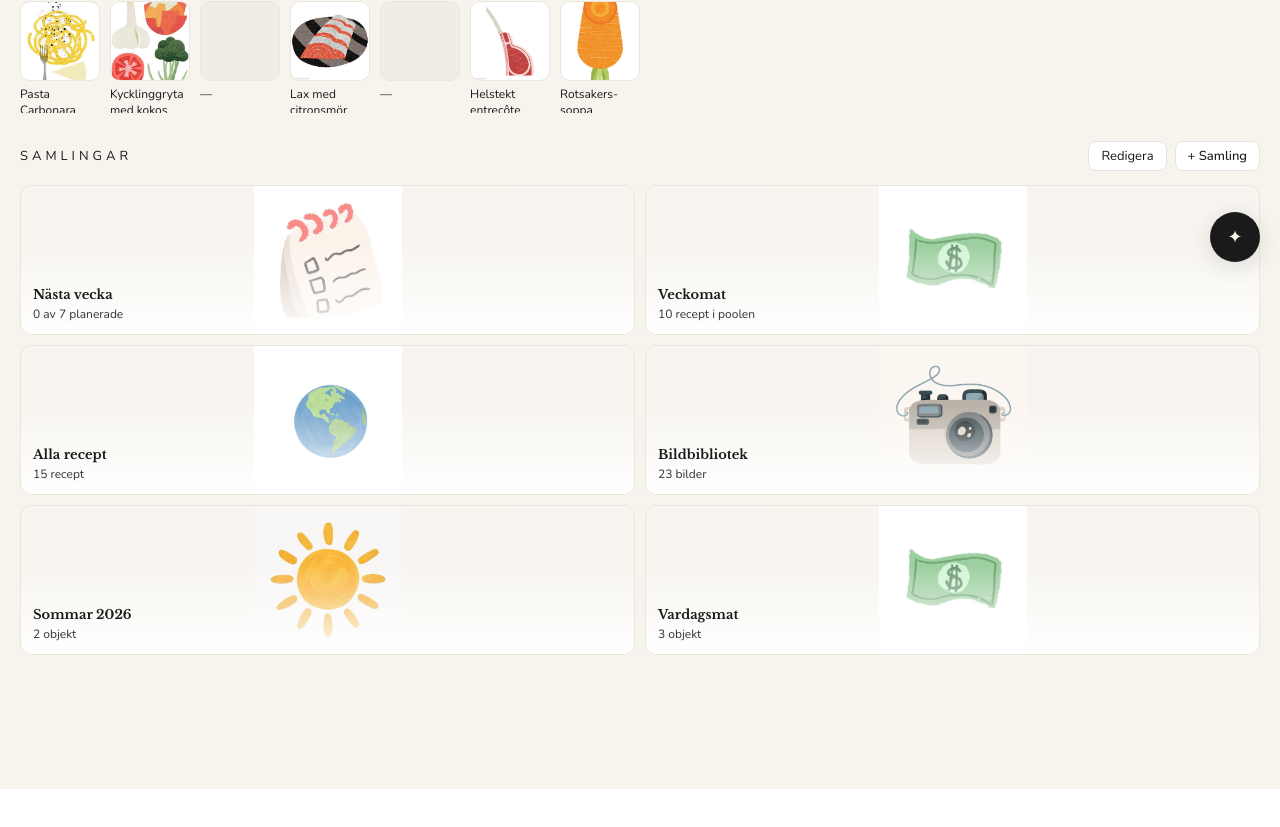
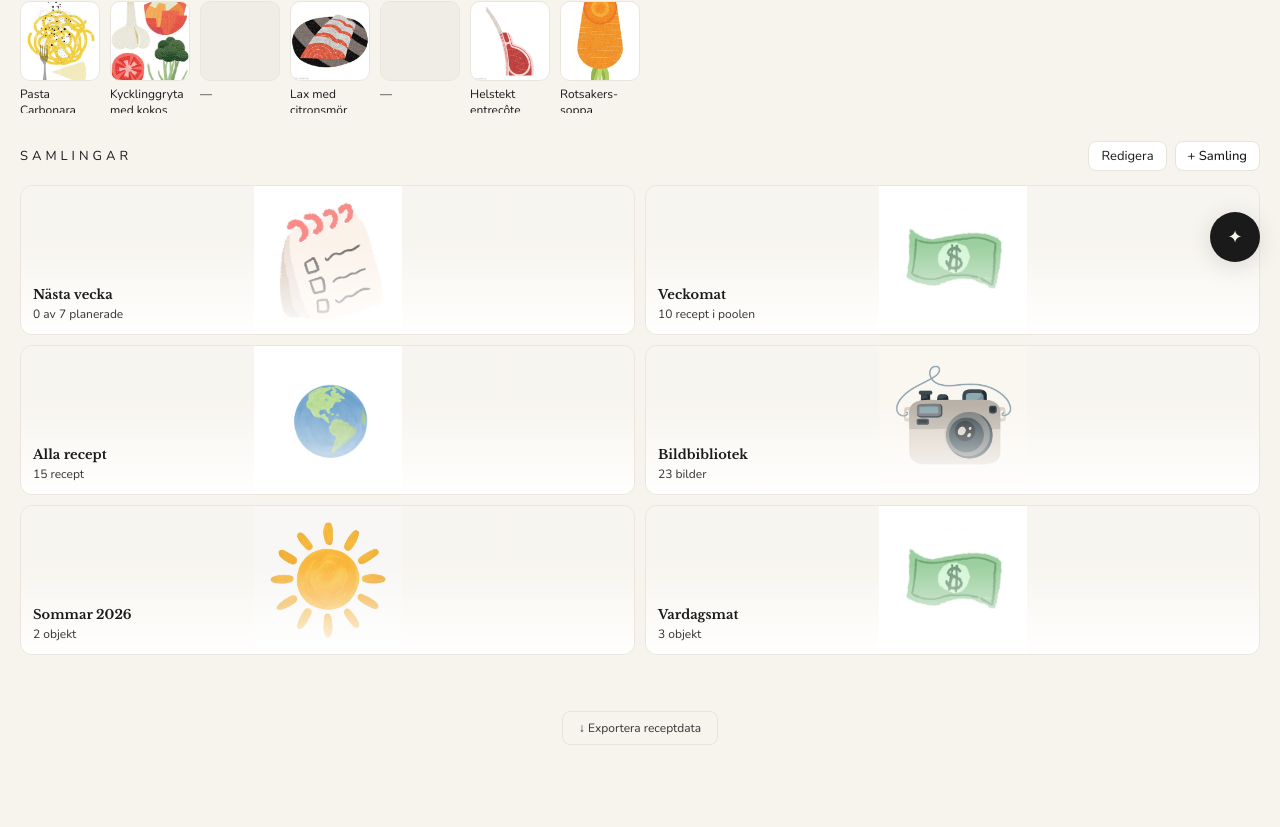
Before and after one commit to leonorlind-debug/bon-app, a React (Vite) app: page / in a window 1280 px wide. Shown: the part 514-1341 px from the top of the page. Before the commit the page ends 1303 px from the top, so only its background shows below. Built offline with nearby package versions, Linux system fonts and the light colour scheme.

Commit message:
Update App.jsx

```diff
--- a/src/App.jsx
+++ b/src/App.jsx
@@ -468,7 +468,7 @@ function ImportModal({ onClose, onImported, library, collections }) {
         {step==="menu"&&<>
           <div style={S.modalHead}><span style={S.eyebrow}>IMPORTERA RECEPT</span><button onClick={onClose} style={S.iconBtn}>✕</button></div>
           <div style={{paddingBottom:16}}>
-            {[{icon:"🖼",label:"Importera bild",sub:"Foto på kokbokssida",action:()=>fileRef.current.click()},{icon:"📷",label:"Ta en bild",sub:"Använd kameran",action:()=>cameraRef.current.click()},{icon:"🔗",label:"Importera länk",sub:"Webbsida eller Instagram",action:()=>setStep("url")},{icon:"📋",label:"Klistra in text",sub:"Kopiera text från webbsida eller app",action:()=>setStep("paste")},
+            {[{icon:"🖼",label:"Importera bild",sub:"Foto på kokbokssida",action:()=>fileRef.current.click()},{icon:"📷",label:"Ta en bild",sub:"Använd kameran",action:()=>cameraRef.current.click()},{icon:"🔗",label:"Importera länk",sub:"Webbsida eller Instagram",action:()=>setStep("url")},{icon:"📋",label:"Klistra in text",sub:"Bäst för Instagram & köket.se — kopiera texten och klistra in",action:()=>setStep("paste")},
               {icon:"✏️",label:"Skriv in manuellt",sub:"Fyll i själv",action:()=>setStep("manual")}].map(item=>(
               <button key={item.label} onClick={item.action} style={{display:"flex",alignItems:"center",gap:14,width:"100%",padding:"14px 20px",textAlign:"left",borderBottom:"1px solid #F7F4EE",background:"none",border:"none",cursor:"pointer",borderBottom:"1px solid #F7F4EE"}}>
                 <span style={{fontSize:22,flexShrink:0}}>{item.icon}</span>
@@ -483,7 +483,7 @@ function ImportModal({ onClose, onImported, library, collections }) {
         {(step==="paste")&&<>
           <div style={S.modalHead}><button onClick={()=>setStep("menu")} style={S.iconBtn}>←</button><span style={S.eyebrow}>KLISTRA IN TEXT</span><button onClick={onClose} style={S.iconBtn}>✕</button></div>
           <div style={{padding:"16px 20px 20px"}}>
-            <textarea style={{...S.formInput,height:160,resize:"none",marginBottom:12}} placeholder="Klistra in recepttext här — fungerar med Instagram, matbloggar m.m." value={url} onChange={e=>setUrl(e.target.value)}/>
+            <textarea style={{...S.formInput,height:160,resize:"none",marginBottom:12}} placeholder="1. Öppna receptsidan (t.ex. köket.se eller Instagram)&#10;2. Markera all recepttext&#10;3. Kopiera (Cmd+C)&#10;4. Klistra in här (Cmd+V)" value={url} onChange={e=>setUrl(e.target.value)}/>
             <button style={S.primaryBtn} disabled={!url.trim()} onClick={async()=>{
               setStep("loading"); setError("");
               const text = await askAI([{role:"user",content:"Extrahera receptet från denna text:\n\n"+url.slice(0,4000)}], "Returnera ENDAST ett JSON-objekt (ingen markdown): { title, servings, ingredients (array), instructions (array) }");
@@ -1371,6 +1371,31 @@ export default function App() {
             ))}
           </div>
         </section>
+
+        {/* Export button */}
+        <div style={{padding:"32px 0 16px",textAlign:"center"}}>
+          <button onClick={()=>{
+            const exportData = {
+              version: "kokbok_v5",
+              exportedAt: new Date().toISOString(),
+              recipes: data.recipes,
+              collections: data.collections,
+              veckomatPool: data.veckomatPool,
+              activeWeek: data.activeWeek,
+              nextWeek: data.nextWeek,
+            };
+            const blob = new Blob([JSON.stringify(exportData, null, 2)], {type:"application/json"});
+            const url = URL.createObjectURL(blob);
+            const a = document.createElement("a");
+            a.href = url;
+            a.download = `bonapp-backup-${new Date().toISOString().slice(0,10)}.json`;
+            a.click();
+            URL.revokeObjectURL(url);
+          }} style={{fontSize:12,color:"#333",background:"none",border:"1px solid #E8E4DD",borderRadius:8,padding:"8px 16px",cursor:"pointer"}}>
+            ↓ Exportera receptdata
+          </button>
+        </div>
+
       </div>
     );
     if(cur.type==="week") return <WeekView week={data.activeWeek} recipes={data.recipes} pool={data.veckomatPool} allRecipes={data.recipes} onBack={pop} onRecipeClick={openRecipe} onUpdateDays={handleUpdateDays} onUpdateComment={handleUpdateComment} onArchive={handleArchive}/>;
```
